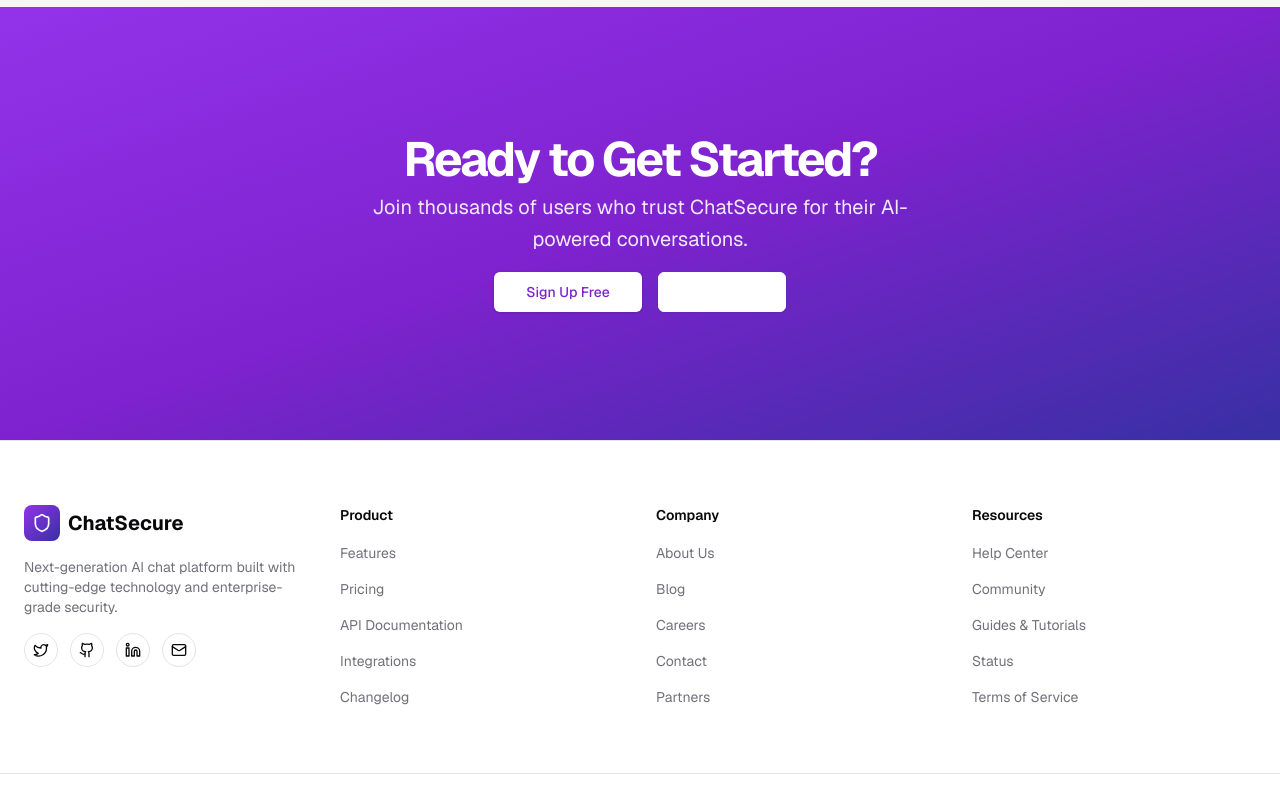
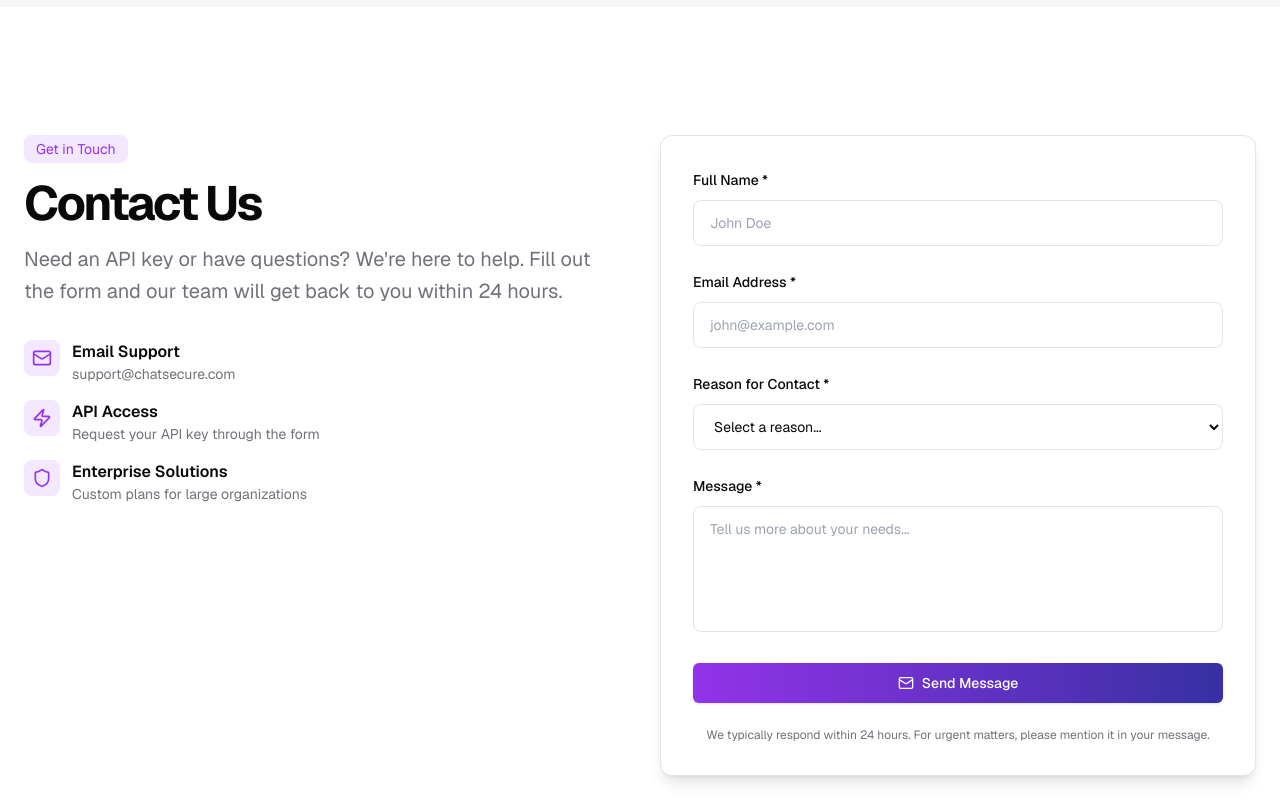
Before and after one commit to 01mohitjangid/ChatSecure, a Next.js app: page /dashboard in a window 1280 px wide. Shown: the part 2960-3760 px from the top of the page. Built offline with nearby package versions, Linux system fonts and the light colour scheme.

Commit message:
Add contact section to dashboard with support information and contact form

```diff
--- /dev/null
+++ b/app/dashboard/actions.ts
@@ -0,0 +1,59 @@
+'use server'
+
+import { z } from 'zod'
+
+const contactFormSchema = z.object({
+  name: z.string().min(2, 'Name must be at least 2 characters'),
+  email: z.string().email('Invalid email address'),
+  reason: z.enum(['api-key', 'support', 'enterprise', 'partnership', 'other']),
+  message: z.string().min(10, 'Message must be at least 10 characters')
+})
+
+export type ContactFormData = z.infer<typeof contactFormSchema>
+
+export async function submitContactForm(formData: FormData) {
+  try {
+    // Parse and validate form data
+    const data = {
+      name: formData.get('name'),
+      email: formData.get('email'),
+      reason: formData.get('reason'),
+      message: formData.get('message')
+    }
+
+    const validatedData = contactFormSchema.parse(data)
+
+    // Log the contact request (in production, you'd send to your backend/email service)
+    console.log('Contact Form Submission:', {
+      ...validatedData,
+      timestamp: new Date().toISOString()
+    })
+
+    // Here you would:
+    // 1. Send email notification to your team
+    // 2. Store in database
+    // 3. Send confirmation email to user
+    // 4. If reason is 'api-key', generate and send API key
+
+    // For now, we'll simulate success
+    await new Promise(resolve => setTimeout(resolve, 1000))
+
+    return {
+      success: true,
+      message: 'Thank you for contacting us! We will respond within 24 hours.'
+    }
+  } catch (error) {
+    if (error instanceof z.ZodError) {
+      return {
+        success: false,
+        message: error.errors[0].message
+      }
+    }
+
+    console.error('Contact form error:', error)
+    return {
+      success: false,
+      message: 'Something went wrong. Please try again later.'
+    }
+  }
+}
--- a/app/dashboard/page.tsx
+++ b/app/dashboard/page.tsx
@@ -1,6 +1,7 @@
 import { Shield, Lock, MessageSquare, Zap, Users, FileCode, Globe, ChevronRight, CheckCircle2, Github, Twitter, Linkedin, Mail } from "lucide-react"
 import Link from "next/link"
 import { Button } from "@/components/ui/button"
+import { ContactForm } from "@/components/contact-form"
 
 export const metadata = {
   title: 'Dashboard - ChatSecure',
@@ -189,6 +190,60 @@ export default function DashboardPage() {
         </div>
       </section>
 
+      {/* Contact Section */}
+      <section id="contact" className="w-full py-12 md:py-24 lg:py-32 bg-background">
+        <div className="container px-4 md:px-6">
+          <div className="grid gap-10 lg:grid-cols-2 items-start">
+            {/* Left Side - Info */}
+            <div className="space-y-4">
+              <div className="inline-block rounded-lg bg-purple-100 dark:bg-purple-950 px-3 py-1 text-sm text-purple-600 dark:text-purple-400">
+                Get in Touch
+              </div>
+              <h2 className="text-3xl font-bold tracking-tighter sm:text-4xl md:text-5xl">
+                Contact Us
+              </h2>
+              <p className="text-muted-foreground md:text-xl/relaxed">
+                Need an API key or have questions? We're here to help. Fill out the form and our team will get back to you within 24 hours.
+              </p>
+              <div className="space-y-4 pt-4">
+                <div className="flex items-start space-x-3">
+                  <div className="rounded-lg bg-purple-100 dark:bg-purple-950 p-2">
+                    <Mail className="h-5 w-5 text-purple-600" />
+                  </div>
+                  <div>
+                    <h3 className="font-semibold">Email Support</h3>
+                    <p className="text-sm text-muted-foreground">support@chatsecure.com</p>
+                  </div>
+                </div>
+                <div className="flex items-start space-x-3">
+                  <div className="rounded-lg bg-purple-100 dark:bg-purple-950 p-2">
+                    <Zap className="h-5 w-5 text-purple-600" />
+                  </div>
+                  <div>
+                    <h3 className="font-semibold">API Access</h3>
+                    <p className="text-sm text-muted-foreground">Request your API key through the form</p>
+                  </div>
+                </div>
+                <div className="flex items-start space-x-3">
+                  <div className="rounded-lg bg-purple-100 dark:bg-purple-950 p-2">
+                    <Shield className="h-5 w-5 text-purple-600" />
+                  </div>
+                  <div>
+                    <h3 className="font-semibold">Enterprise Solutions</h3>
+                    <p className="text-sm text-muted-foreground">Custom plans for large organizations</p>
+                  </div>
+                </div>
+              </div>
+            </div>
+
+            {/* Right Side - Contact Form */}
+            <div className="rounded-xl border bg-card p-8 shadow-lg">
+              <ContactForm />
+            </div>
+          </div>
+        </div>
+      </section>
+
       {/* CTA Section */}
       <section className="w-full py-12 md:py-24 lg:py-32 bg-gradient-to-br from-purple-600 via-purple-700 to-indigo-800">
         <div className="container px-4 md:px-6">
@@ -309,7 +364,7 @@ export default function DashboardPage() {
                   </Link>
                 </li>
                 <li>
-                  <Link href="#" className="text-sm text-muted-foreground hover:text-purple-600 transition-colors">
+                  <Link href="#contact" className="text-sm text-muted-foreground hover:text-purple-600 transition-colors">
                     Contact
                   </Link>
                 </li>
--- /dev/null
+++ b/components/contact-form.tsx
@@ -0,0 +1,117 @@
+'use client'
+
+import { useState } from 'react'
+import { Mail } from 'lucide-react'
+import { Button } from '@/components/ui/button'
+import { submitContactForm } from '@/app/dashboard/actions'
+import { toast } from 'sonner'
+
+export function ContactForm() {
+  const [isSubmitting, setIsSubmitting] = useState(false)
+
+  async function handleSubmit(e: React.FormEvent<HTMLFormElement>) {
+    e.preventDefault()
+    setIsSubmitting(true)
+
+    try {
+      const formData = new FormData(e.currentTarget)
+      const result = await submitContactForm(formData)
+
+      if (result.success) {
+        toast.success(result.message)
+        // Reset form
+        ;(e.target as HTMLFormElement).reset()
+      } else {
+        toast.error(result.message)
+      }
+    } catch (error) {
+      toast.error('Failed to send message. Please try again.')
+    } finally {
+      setIsSubmitting(false)
+    }
+  }
+
+  return (
+    <form onSubmit={handleSubmit} className="space-y-6">
+      <div className="space-y-2">
+        <label htmlFor="name" className="text-sm font-medium">
+          Full Name *
+        </label>
+        <input
+          id="name"
+          name="name"
+          type="text"
+          placeholder="John Doe"
+          required
+          disabled={isSubmitting}
+          className="w-full rounded-lg border bg-background px-4 py-3 text-sm focus:outline-none focus:ring-2 focus:ring-purple-600 transition-all disabled:opacity-50"
+        />
+      </div>
+
+      <div className="space-y-2">
+        <label htmlFor="email" className="text-sm font-medium">
+          Email Address *
+        </label>
+        <input
+          id="email"
+          name="email"
+          type="email"
+          placeholder="john@example.com"
+          required
+          disabled={isSubmitting}
+          className="w-full rounded-lg border bg-background px-4 py-3 text-sm focus:outline-none focus:ring-2 focus:ring-purple-600 transition-all disabled:opacity-50"
+        />
+      </div>
+
+      <div className="space-y-2">
+        <label htmlFor="reason" className="text-sm font-medium">
+          Reason for Contact *
+        </label>
+        <select
+          id="reason"
+          name="reason"
+          required
+          disabled={isSubmitting}
+          className="w-full rounded-lg border bg-background px-4 py-3 text-sm focus:outline-none focus:ring-2 focus:ring-purple-600 transition-all disabled:opacity-50"
+        >
+          <option value="">Select a reason...</option>
+          <option value="api-key">Request API Key</option>
+          <option value="support">Technical Support</option>
+          <option value="enterprise">Enterprise Inquiry</option>
+          <option value="partnership">Partnership Opportunity</option>
+          <option value="other">Other</option>
+        </select>
+      </div>
+
+      <div className="space-y-2">
+        <label htmlFor="message" className="text-sm font-medium">
+          Message *
+        </label>
+        <textarea
+          id="message"
+          name="message"
+          rows={5}
+          placeholder="Tell us more about your needs..."
+          required
+          disabled={isSubmitting}
+          className="w-full rounded-lg border bg-background px-4 py-3 text-sm focus:outline-none focus:ring-2 focus:ring-purple-600 transition-all resize-none disabled:opacity-50"
+        />
+      </div>
+
+      <Button
+        type="submit"
+        size="lg"
+        disabled={isSubmitting}
+        className="w-full bg-gradient-to-r from-purple-600 to-indigo-800 hover:from-purple-700 hover:to-indigo-900 text-white disabled:opacity-50"
+      >
+        <Mail className="mr-2 h-4 w-4" />
+        {isSubmitting ? 'Sending...' : 'Send Message'}
+      </Button>
+
+      <p className="text-xs text-center text-muted-foreground">
+        We typically respond within 24 hours. For urgent matters, please mention
+        it in your message.
+      </p>
+    </form>
+  )
+}
```
Also changed, not shown: 1 other file (tests, documents, lock files or other folders).
